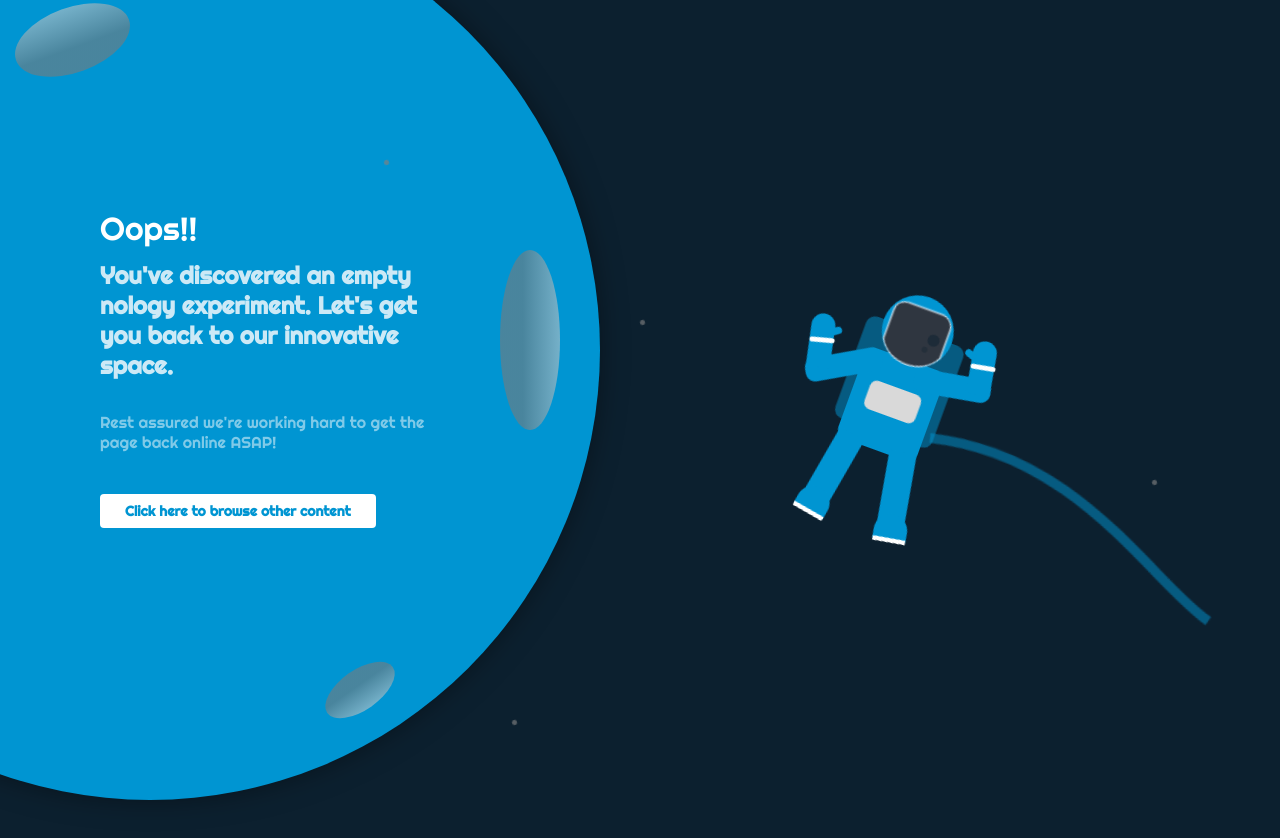
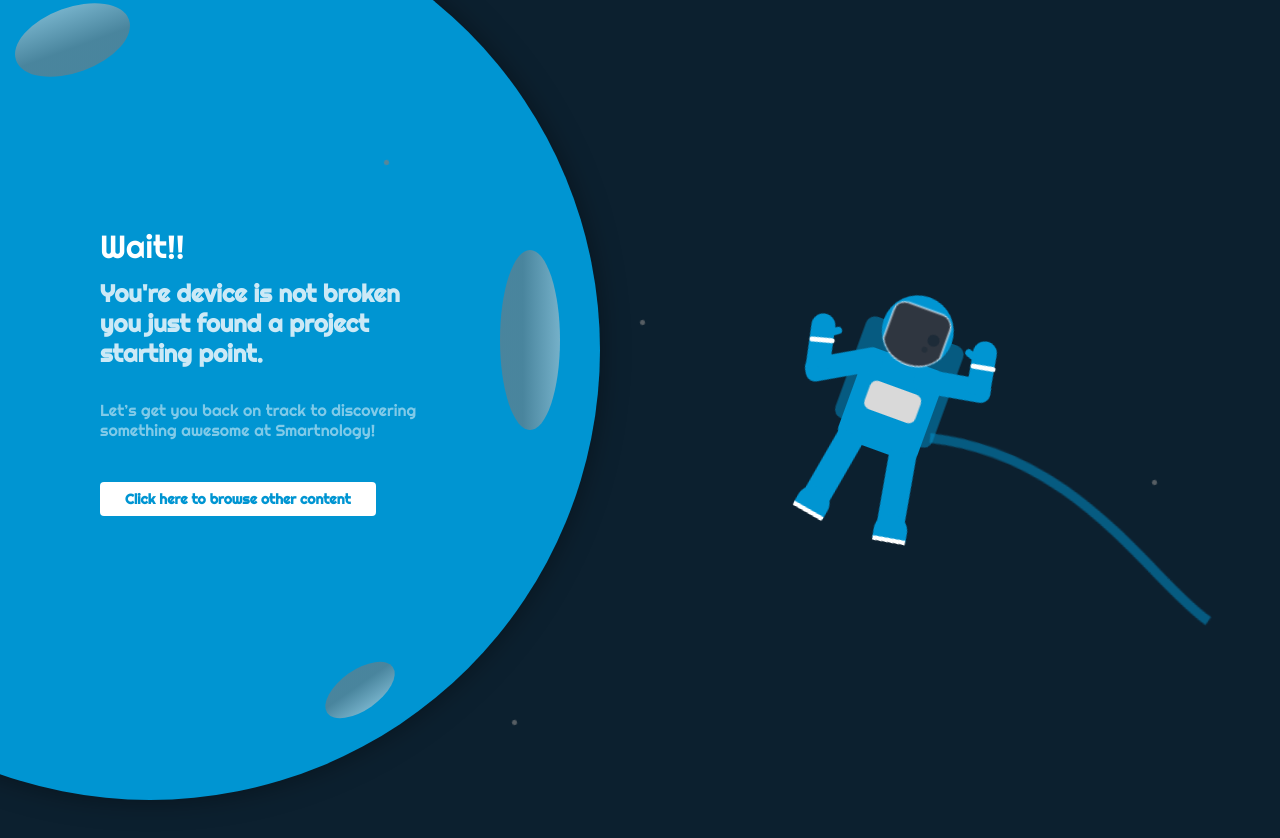
Before and after one commit to Wisdom-Kunambi/404errorPages, a plain HTML site: page sixPage/index.html in a window 1280 px wide. Shown: the top 838 px of the page. Drawn offline with Linux system fonts and the light colour scheme.

Commit message:
add changes in the sixPage Folder

```diff
--- a/sixPage/index.html
+++ b/sixPage/index.html
@@ -21,9 +21,9 @@
     <div class="star star5"></div>
 
     <div class="error">
-      <div class="error__title">Oops!!</div>
-      <div class="error__subtitle">You've discovered an empty nology experiment. Let's get you back to our innovative space.</div>
-      <div class="error__description">Rest assured we're working hard to get the page back online ASAP!</div>
+      <div class="error__title">Wait!!</div>
+      <div class="error__subtitle">You're device is not broken you just found a project starting point.</div>
+      <div class="error__description">Let’s get you back on track to discovering something awesome at Smartnology!</div>
       <button class="error__button">Click here to browse other content</button>
     </div>
 
--- a/sixPage/style.css
+++ b/sixPage/style.css
@@ -113,7 +113,7 @@ body {
     transform: translateY(-60%);
     font-family: "Righteous", cursive;
     color: #ffffff;
-    width: 28%;
+    width: 27%;
 }
 
 .error__title {
```
